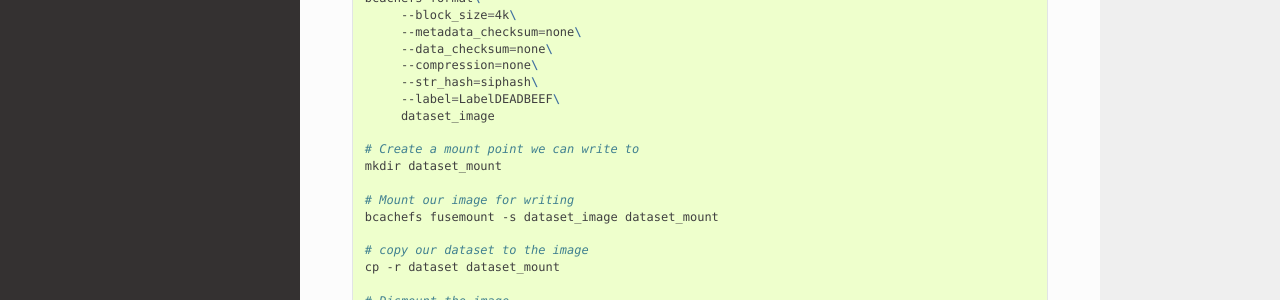
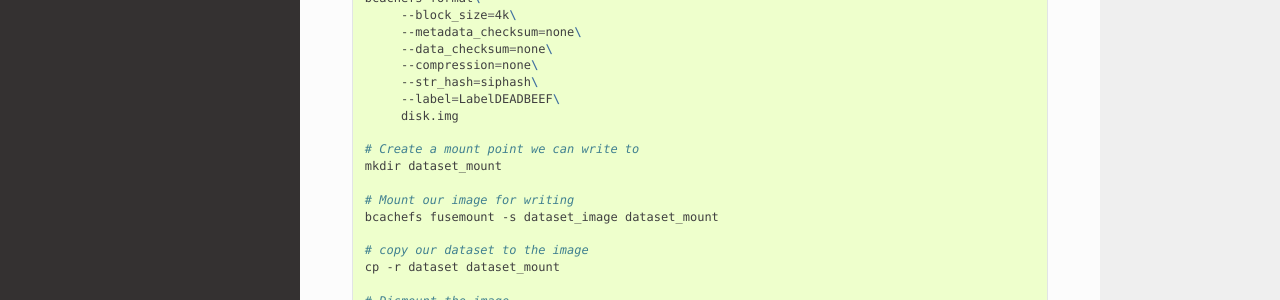
Before and after one commit to mila-iqia/bcachefs, a Sphinx documentation site: the page built from docs/getting_started/write.rst, in a window 1280 px wide and 1182 px high. Shown: the part 604-904 px from the top of the window. Built offline with Sphinx 7.4.7 and the Read the Docs theme 2.0.0, drawn with Linux system fonts in a browser that asks for light colours.

Commit message:
Update docs/getting_started/write.rst
Co-authored-by: satyaog <satyaog@gmail.com>

```diff
--- a/docs/getting_started/write.rst
+++ b/docs/getting_started/write.rst
@@ -31,7 +31,7 @@ The best way to create a new archive is to use the standard bcachefs tools.
         --compression=none\
         --str_hash=siphash\
         --label=LabelDEADBEEF\
-        dataset_image
+        disk.img
 
    # Create a mount point we can write to
    mkdir dataset_mount
```
